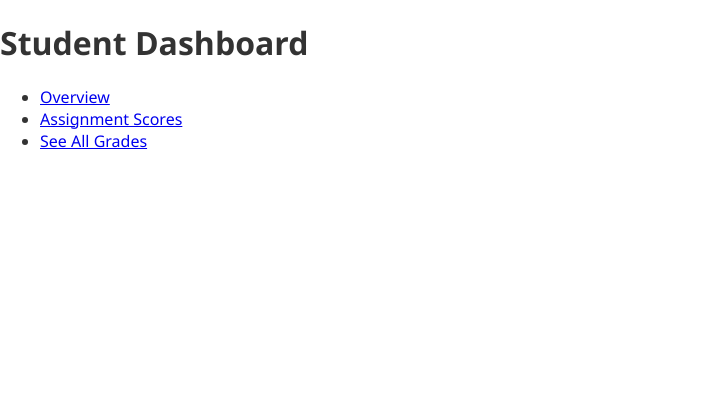
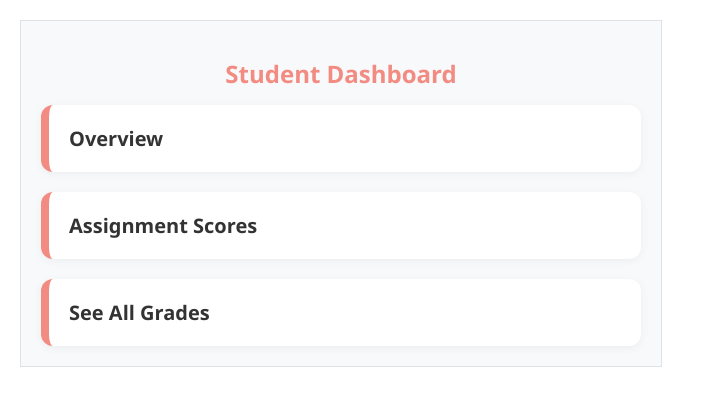
Before and after one commit to AlexiaAvramescu/GradesProject, a React (Create React App) app in the folder CatalogFrontend/catalog-frontend/: page /student in a window 1280 px wide. Shown: the top 406 px of the page, without its empty margins (0-724 px from the left). Built offline with nearby package versions, Linux system fonts and the light colour scheme.

Commit message:
Added styles and css files to the dashboard and studentassignmentview

```diff
--- /dev/null
+++ b/CatalogFrontend/catalog-frontend/src/css/StudentAssignmentView.css
@@ -0,0 +1,25 @@
+.assignment-view-container {
+  background-color: #fff;
+  padding: 20px;
+  margin: 20px;
+  border: 1px solid #dee2e6;
+}
+
+.assignment-view-title {
+  font-size: 1.4rem;
+  margin-bottom: 15px;
+}
+
+.assignment-list {
+  list-style-type: none;
+  padding-left: 0;
+}
+
+.assignment-item {
+  padding: 10px 0;
+  border-bottom: 1px solid #ccc;
+}
+
+.assignment-item:last-child {
+  border-bottom: none;
+}
--- /dev/null
+++ b/CatalogFrontend/catalog-frontend/src/css/StudentDashboard.css
@@ -0,0 +1,63 @@
+:root {
+  --theme-red: #f28b82;
+  --text-dark: #333;
+  --card-shadow: rgba(0, 0, 0, 0.05);
+}
+
+.dashboard-container {
+  background-color: #f8f9fa;
+  padding: 20px;
+  margin: 20px;
+  border: 1px solid #dee2e6;
+}
+
+.dashboard-title {
+  font-size: 1.5rem;
+  margin-bottom: 15px;
+}
+
+.dashboard-menu ul {
+  list-style-type: none;
+  padding-left: 0;
+  display: flex;
+}
+
+.dashboard-menu li {
+  margin-right: 20px;
+}
+
+.dashboard-menu li a {
+  color: #007bff;
+  text-decoration: none;
+}
+
+.dashboard-menu li a:hover {
+  text-decoration: underline;
+}
+
+.class-list {
+  display: flex;
+  flex-direction: column;
+  gap: 20px;
+}
+
+.class-card {
+  background-color: #fff;
+  border-left: 8px solid var(--theme-red);
+  border-radius: 12px;
+  padding: 20px;
+  box-shadow: 0 2px 10px var(--card-shadow);
+  cursor: pointer;
+  transition: transform 0.2s ease, box-shadow 0.2s ease;
+}
+
+.class-card:hover {
+  transform: translateY(-3px);
+  box-shadow: 0 4px 14px rgba(0, 0, 0, 0.1);
+}
+
+.class-card h3 {
+  margin: 0;
+  color: var(--text-dark);
+  font-size: 20px;
+}
--- a/CatalogFrontend/catalog-frontend/src/pages/StudentAssignmentView.js
+++ b/CatalogFrontend/catalog-frontend/src/pages/StudentAssignmentView.js
@@ -1,19 +1,19 @@
 import React from 'react';
+import '../css/StudentAssignmentView.css'; // optional CSS file
 
 function StudentAssignmentView() {
-  // Placeholder data until endpoint is ready
   const assignments = [
     { id: 1, name: "Math Homework 1", grade: "7" },
     { id: 2, name: "History Paper", grade: "10" }
   ];
 
   return (
-    <div>
-      <h1>Assignment Scores</h1>
-      <ul>
+    <div className="assignment-view-container">
+      <h2 className="assignment-view-title">Assignment Scores</h2>
+      <ul className="assignment-list">
         {assignments.map(a => (
-          <li key={a.id}>
-            {a.name} - Grade: {a.grade}
+          <li key={a.id} className="assignment-item">
+            <strong>{a.name}</strong> — Grade: {a.grade}
           </li>
         ))}
       </ul>
--- a/CatalogFrontend/catalog-frontend/src/pages/StudentDashboard.js
+++ b/CatalogFrontend/catalog-frontend/src/pages/StudentDashboard.js
@@ -1,14 +1,28 @@
 import React from 'react';
+import { useNavigate } from 'react-router-dom';
+import '../css/StudentDashboard.css';
 
 function StudentDashboard() {
+  const navigate = useNavigate();
+
+  const handleClick = (hash) => {
+    window.location.hash = hash; // or navigate("/student/assignment") etc.
+  };
+
   return (
-    <div>
-      <h1>Student Dashboard</h1>
-      <ul>
-        <li><a href="#overview">Overview</a></li>
-        <li><a href="#assignment">Assignment Scores</a></li>
-        <li><a href="#grades">See All Grades</a></li>
-      </ul>
+    <div className="dashboard-container">
+      <h1 className="dashboard-title">Student Dashboard</h1>
+      <div className="class-list">
+        <div className="class-card" onClick={() => handleClick('overview')}>
+          <h3>Overview</h3>
+        </div>
+        <div className="class-card" onClick={() => handleClick('assignment')}>
+          <h3>Assignment Scores</h3>
+        </div>
+        <div className="class-card" onClick={() => handleClick('grades')}>
+          <h3>See All Grades</h3>
+        </div>
+      </div>
     </div>
   );
 }
```
